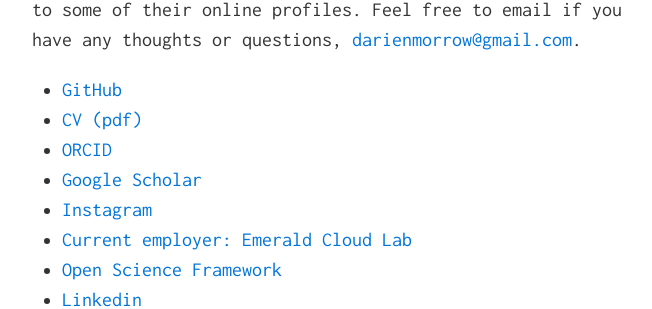
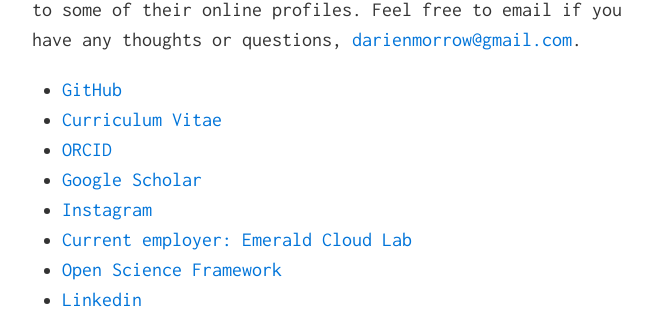
Before and after one commit to darienmorrow/darien.fyi, a Jekyll site: the page built from index.md, in a window 1280 px wide. Shown: the part 255-564 px from the top of the page, without its empty margins (308-960 px from the left). Built offline with Jekyll 4.4.1, drawn with Linux system fonts in a browser that asks for light colours; our own code applies the rules of GitHub Pages for plain Markdown files.

Commit message:
remove pdf

```diff
--- a/index.md
+++ b/index.md
@@ -1,7 +1,7 @@
 Hi! You've reached Darien Morrow's landing page which links to some of their online profiles. Feel free to email if you have any thoughts or questions, <darienmorrow@gmail.com>.
 
 - [GitHub](https://github.com/darienmorrow)
-- [CV (pdf)](https://github.com/darienmorrow/CV/blob/master/CV.pdf)
+- [Curriculum Vitae](https://github.com/darienmorrow/CV/blob/master/CV.pdf)
 - [ORCID](https://orcid.org/0000-0002-8922-8049)
 - [Google Scholar](https://scholar.google.com/citations?user=a2ir-jsAAAAJ&hl=en)
 - [Instagram](https://www.instagram.com/darien_morrow/)
```
